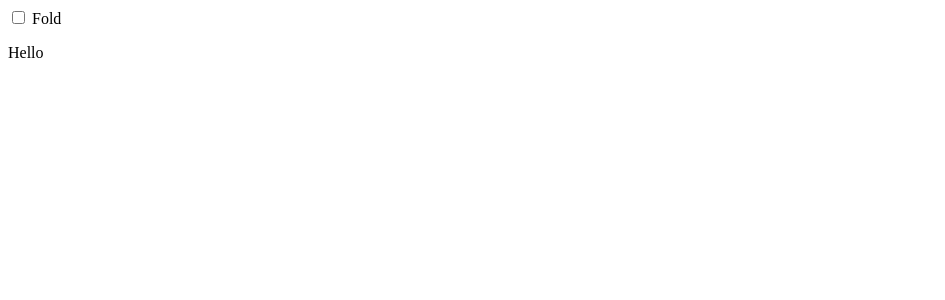
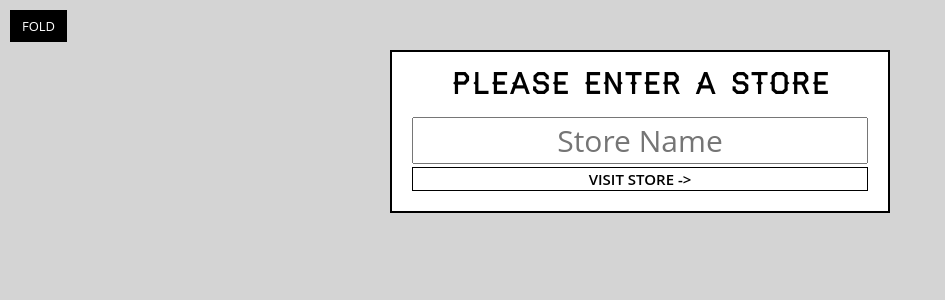
Before and after one commit to jvtrigueros/react-for-beginners, a React (Create React App) app in the folder catch-of-the-day/: page / in a window 1280 px wide. Shown: the top 300 px of the page, without its empty margins (0-945 px from the left). Built offline with nearby package versions, Linux system fonts and the light colour scheme.

Commit message:
Create App component

```diff
--- /dev/null
+++ b/catch-of-the-day/src/components/App.js
@@ -0,0 +1,17 @@
+import React from 'react'
+
+class App extends React.Component {
+  render() {
+    return (
+      <div className="catch-of-the-day">
+        <div className="menu">
+          <Header />
+        </div>
+        <Order />
+        <Inventory />
+      </div>
+    )
+  }
+}
+
+export default App
--- a/catch-of-the-day/src/components/StorePicker.js
+++ b/catch-of-the-day/src/components/StorePicker.js
@@ -2,7 +2,13 @@ import React from 'react'
 
 class StorePicker extends React.Component {
   render() {
-    return <p>Hello</p>
+    return (
+      <form className="store-selector">
+        <h2>Please Enter a Store</h2>
+        <input type="text" required placeholder="Store Name" />
+        <button type="submit">Visit Store -></button>
+      </form>
+    )
   }
 }
 
--- a/catch-of-the-day/src/index.js
+++ b/catch-of-the-day/src/index.js
@@ -1,7 +1,8 @@
 // let's go!
 import React from 'react'
 import { render } from 'react-dom'
-
+import './css/style.css'
 import StorePicker from './components/StorePicker'
+import App from './components/App'
 
 render(<StorePicker/>, document.querySelector('#main'))
```
